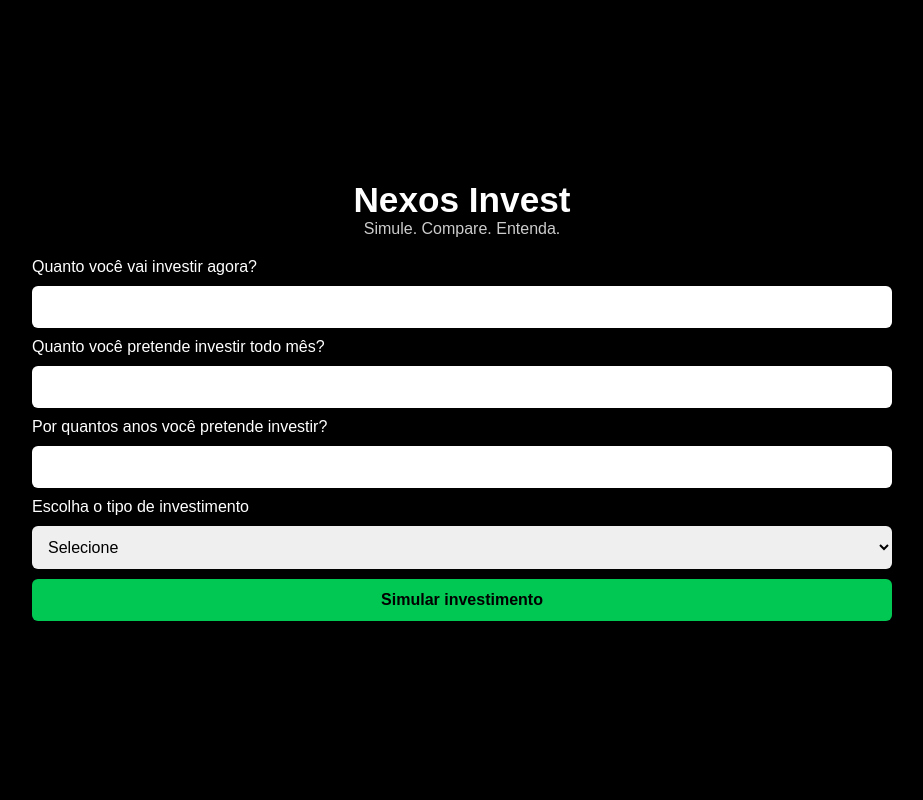
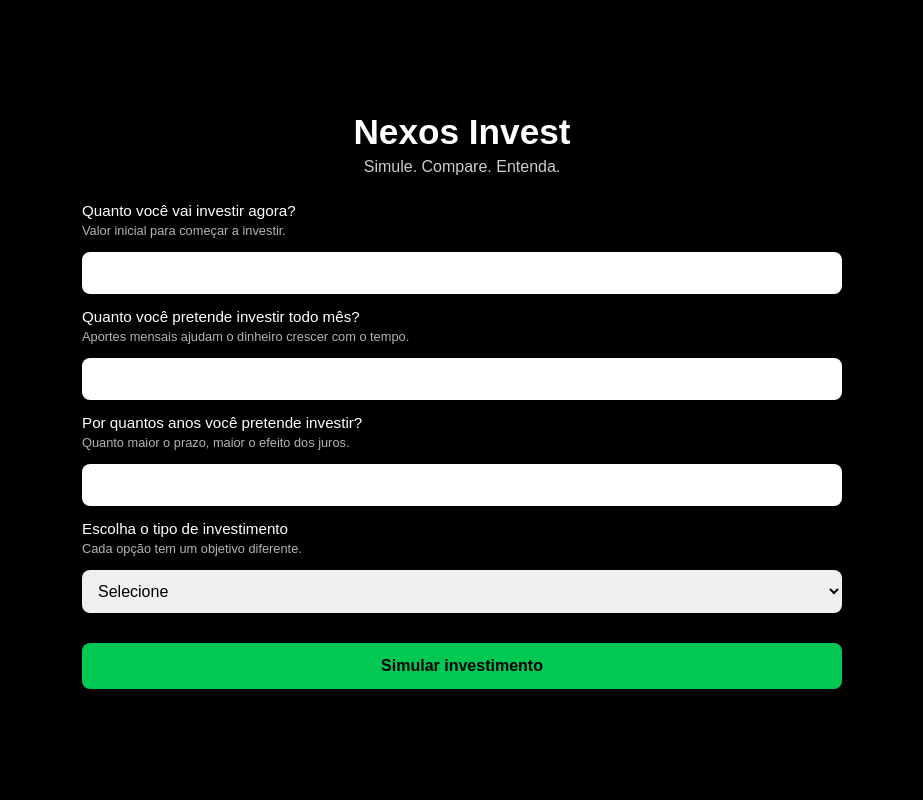
Before and after one commit to brandaoyan19-dotcom/Simulador-investimentos-flask, a Flask app: page / in a window 1280 px wide. Shown: the whole page, without its empty margins (178-1101 px from the left). Run offline with Flask 3, Linux system fonts and the light colour scheme.

Commit message:
Voltar (nao pra ex)

```diff
--- a/static/style.css
+++ b/static/style.css
@@ -1,81 +1,143 @@
+/* RESET */
 * {
   box-sizing: border-box;
   margin: 0;
   padding: 0;
 }
 
+/* BASE */
 html, body {
   width: 100%;
   height: 100%;
-  background: #000;
-  font-family: Arial, sans-serif;
+  background-color: #000;
   color: #fff;
+  font-family: Arial, Helvetica, sans-serif;
 }
 
+/* CONTAINER PRINCIPAL */
 .container {
   min-height: 100vh;
   width: 100%;
-  max-width: 900px;
-  margin: auto;
-  padding: 20px;
+  padding: 24px 18px;
+
   display: flex;
   flex-direction: column;
   justify-content: center;
 }
 
+/* LIMITADOR SUAVE (não vira caixinha) */
+.container > * {
+  max-width: 720px;
+  width: 100%;
+  margin-left: auto;
+  margin-right: auto;
+}
+
+/* TÍTULOS */
 h1 {
   text-align: center;
   font-size: 2.2rem;
+  margin-bottom: 6px;
 }
 
 .subtitle {
   text-align: center;
-  margin-bottom: 20px;
+  font-size: 1rem;
   opacity: 0.8;
+  margin-bottom: 26px;
 }
 
+/* FORM */
 form {
   display: flex;
   flex-direction: column;
-  gap: 10px;
+  gap: 14px;
 }
 
-input, select, button {
+/* LABELS */
+label {
+  font-size: 0.95rem;
+  display: flex;
+  flex-direction: column;
+  gap: 4px;
+}
+
+/* MICROTEXTOS */
+label small {
+  font-size: 0.8rem;
+  opacity: 0.7;
+}
+
+/* INPUTS */
+input,
+select {
   padding: 12px;
   font-size: 1rem;
-  border-radius: 6px;
+  border-radius: 8px;
   border: none;
+  outline: none;
 }
 
+/* BOTÃO */
 button {
-  background: #00c853;
+  margin-top: 16px;
+  padding: 14px;
+  font-size: 1rem;
+  font-weight: bold;
+  border-radius: 8px;
+  border: none;
+  cursor: pointer;
+
+  background-color: #00c853;
   color: #000;
-  font-weight: bold;
-  cursor: pointer;
 }
 
 button:hover {
   opacity: 0.9;
 }
 
+/* CAMPOS CONDICIONAIS */
 .extra {
   display: none;
 }
 
+/* RESULTADO */
 .resultado {
-  margin-top: 30px;
-  padding: 20px;
+  margin-top: 36px;
+  padding: 22px;
+  border-radius: 10px;
   border: 1px solid #00c853;
-  border-radius: 8px;
+}
+
+.resultado h2 {
+  margin-bottom: 10px;
 }
 
 .resultado ul {
-  margin: 15px 0;
   list-style: none;
+  margin: 14px 0;
+  display: flex;
+  flex-direction: column;
+  gap: 6px;
 }
 
-@media (max-width: 768px) {
+/* === AJUSTES LEVES POR DISPOSITIVO === */
+
+/* CELULAR */
+@media (max-width: 600px) {
   .container {
     justify-content: flex-start;
+    padding-top: 20px;
+  }
+
+  h1 {
+    font-size: 1.9rem;
   }
 }
+
+/* DESKTOP GRANDE */
+@media (min-width: 1200px) {
+  .container > * {
+    max-width: 760px;
+  }
+}
--- a/templates/index.html
+++ b/templates/index.html
@@ -3,6 +3,7 @@
 <head>
   <meta charset="UTF-8">
   <title>Nexos Invest</title>
+  <meta name="viewport" content="width=device-width, initial-scale=1.0">
   <link rel="stylesheet" href="{{ url_for('static', filename='style.css') }}">
 </head>
 <body>
@@ -14,45 +15,83 @@
 
   <form method="POST">
 
-    <label>Quanto você vai investir agora?</label>
+    <!-- INVESTIMENTO INICIAL -->
+    <label>
+      Quanto você vai investir agora?
+      <small>Valor inicial para começar a investir.</small>
+    </label>
     <input type="number" name="inicial" required>
 
-    <label>Quanto você pretende investir todo mês?</label>
+    <!-- APORTE MENSAL -->
+    <label>
+      Quanto você pretende investir todo mês?
+      <small>Aportes mensais ajudam o dinheiro crescer com o tempo.</small>
+    </label>
     <input type="number" name="aporte" required>
 
-    <label>Por quantos anos você pretende investir?</label>
+    <!-- PERÍODO -->
+    <label>
+      Por quantos anos você pretende investir?
+      <small>Quanto maior o prazo, maior o efeito dos juros.</small>
+    </label>
     <input type="number" name="anos" required>
 
-    <label>Escolha o tipo de investimento</label>
+    <!-- TIPO DE INVESTIMENTO -->
+    <label>
+      Escolha o tipo de investimento
+      <small>Cada opção tem um objetivo diferente.</small>
+    </label>
     <select name="tipo" id="tipo" required onchange="mostrarExtras()">
       <option value="">Selecione</option>
-      <option value="selic">Tesouro Selic – acompanha os juros</option>
-      <option value="ipca">Tesouro IPCA+ – protege da inflação</option>
-      <option value="cdb">CDB – rendimento atrelado ao CDI</option>
+
+      <option value="selic">
+        Tesouro Selic — acompanha os juros da economia
+      </option>
+
+      <option value="ipca">
+        Tesouro IPCA+ — protege o dinheiro da inflação
+      </option>
+
+      <option value="cdb">
+        CDB — rendimento baseado no CDI
+      </option>
     </select>
 
+    <!-- IPCA EXTRA -->
     <div id="ipca_extra" class="extra">
-      <label>Qual adicional acima do IPCA? (%)</label>
+      <label>
+        Qual adicional acima do IPCA? (%)
+        <small>É o ganho extra que você recebe acima da inflação.</small>
+      </label>
       <input type="number" step="0.01" name="ipca_extra">
     </div>
 
+    <!-- CDI EXTRA -->
     <div id="cdi_extra" class="extra">
-      <label>Qual percentual do CDI?</label>
+      <label>
+        Qual percentual do CDI?
+        <small>É a porcentagem do CDI que define quanto seu dinheiro rende.</small>
+      </label>
       <input type="number" step="1" name="cdi_percentual">
     </div>
 
     <button type="submit">Simular investimento</button>
+
   </form>
 
   {% if resultado %}
   <div id="resultado" class="resultado">
     <h2>Resultado da simulação</h2>
+
     <p>{{ resultado.descricao }}</p>
 
     <ul>
       <li><strong>Total investido:</strong> R$ {{ resultado.investido }}</li>
       <li><strong>Valor final:</strong> R$ {{ resultado.saldo }}</li>
-      <li><strong>Rendimento:</strong> R$ {{ resultado.rendimento }} ({{ resultado.percentual }}%)</li>
+      <li>
+        <strong>Rendimento:</strong>
+        R$ {{ resultado.rendimento }} ({{ resultado.percentual }}%)
+      </li>
     </ul>
 
     <h3>{{ resultado.vale }}</h3>
@@ -64,10 +103,15 @@
 <script>
 function mostrarExtras() {
   const tipo = document.getElementById("tipo").value;
-  document.getElementById("ipca_extra").style.display = tipo === "ipca" ? "block" : "none";
-  document.getElementById("cdi_extra").style.display = tipo === "cdb" ? "block" : "none";
+
+  document.getElementById("ipca_extra").style.display =
+    tipo === "ipca" ? "block" : "none";
+
+  document.getElementById("cdi_extra").style.display =
+    tipo === "cdb" ? "block" : "none";
 }
 
+// Scroll automático até o resultado
 const resultado = document.getElementById("resultado");
 if (resultado) {
   resultado.scrollIntoView({ behavior: "smooth" });
```
